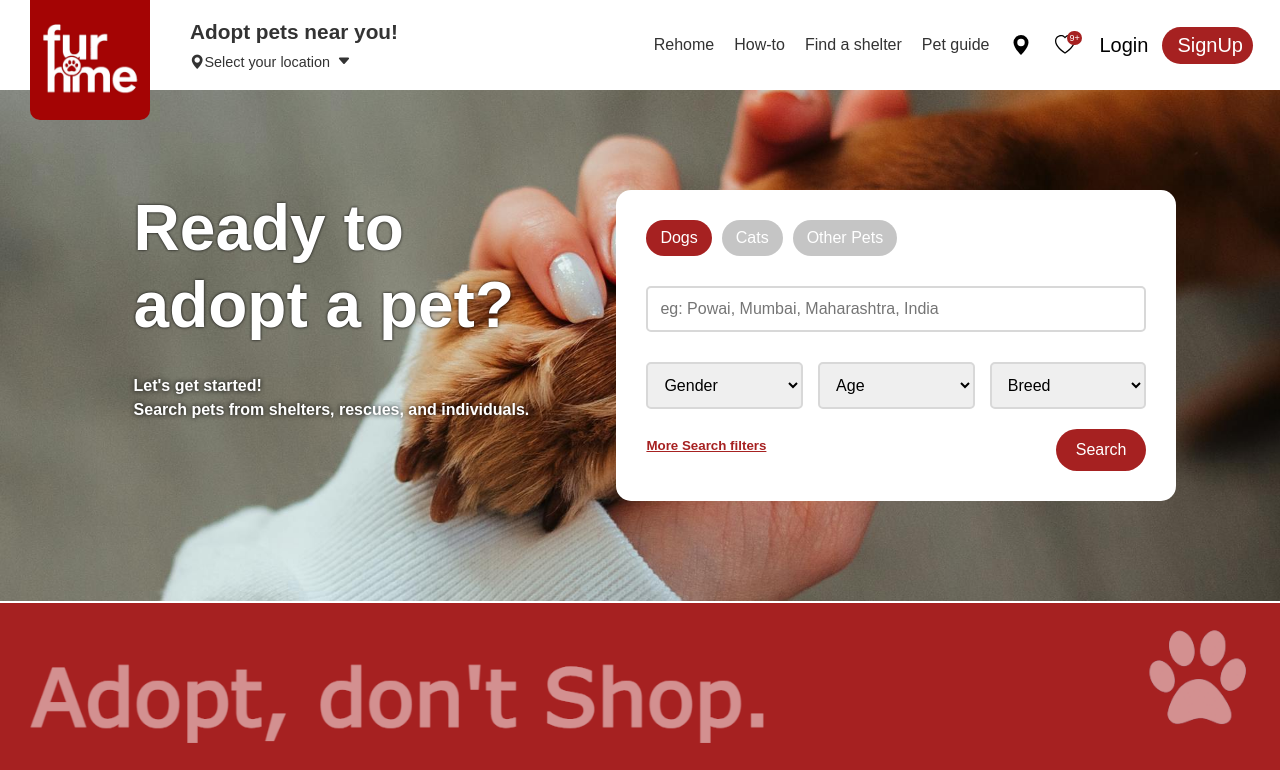
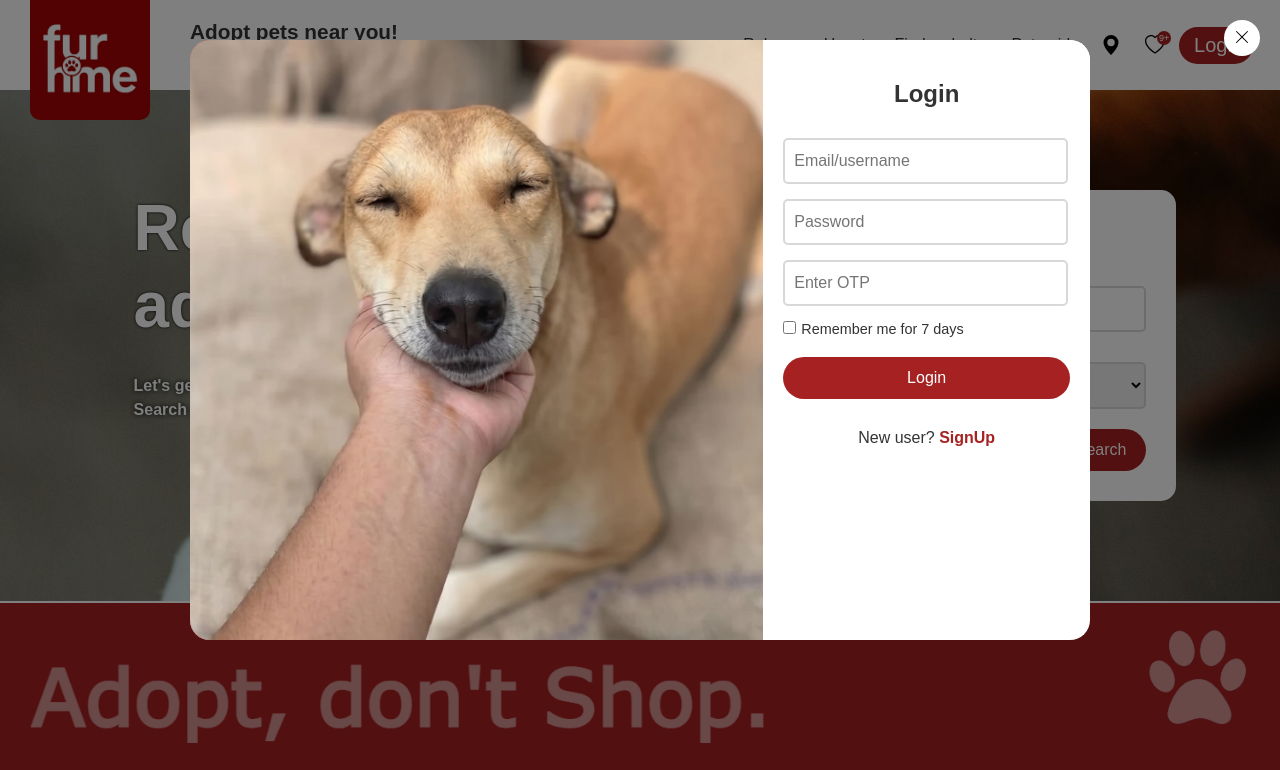
Before and after one commit to A69V/furhome-prod, a plain HTML site: page public/index.html in a window 1280 px wide. Both pictures are taken after a click on the button "Login". Shown: the top 770 px of the page. Drawn offline with nearby package versions, Linux system fonts and the light colour scheme.

Commit message:
add login/signup modal

```diff
--- a/public/index.html
+++ b/public/index.html
@@ -14,6 +14,59 @@
 </head>
 
 <body>
+  <!-- modals -->
+  <div class="login-signup-modal not-in-use">
+    <button id="closeModal" onclick="openCloseLoginModal()"><svg xmlns="http://www.w3.org/2000/svg" width="16" height="16" fill="currentColor" class="bi bi-x-lg" viewBox="0 0 16 16">
+  <path d="M2.146 2.854a.5.5 0 1 1 .708-.708L8 7.293l5.146-5.147a.5.5 0 0 1 .708.708L8.707 8l5.147 5.146a.5.5 0 0 1-.708.708L8 8.707l-5.146 5.147a.5.5 0 0 1-.708-.708L7.293 8z"/>
+</svg></button>
+    <div class="login-signup-form-container">
+      <div class="img-slide">
+        <img src="./assets/images/login-signup-img.jpg" alt="">
+      </div>
+      <div class="login-signup-form">
+        <img src="./assets/images/logo_full.png"  alt="" class="branding-logo">
+        <div id="login-form">
+        <form action="/login" method="post" id="loginForm" class="">
+          <h2>Login</h2>
+          <input type="text" name="email"  placeholder="  Email/username">
+          <input type="password" name="password"  placeholder="  Password">
+          <input type="text" name="authcode" placeholder="  Enter OTP">
+          <p><input type="checkbox">Remember me for 7 days</p>
+          <button type="submit">Login</button>
+        </form>
+        <p>New user? <button id="enableSignUp">SignUp</button></p>
+      </div>
+        <div id="signup-form" class="not-in-use">
+        <form action="/signup" method="post" id="signupForm" >
+          <h2>SignUp</h2>
+          <input type="text" name="name" placeholder=" Full Name">
+          <input type="text" name="email" placeholder=" Email id">
+          <input type="password" name="password" placeholder=" Create Password">
+          <input type="password" name="conf-password" placeholder=" Confirm Password">
+          <input type="text" name="authcode" placeholder=" Enter OTP">
+          <p><input type="checkbox">I agree to all <a href="#">Terms</a> &amp; <a href="#">Privacy Policy</a></p>
+          <button type="submit">SignUp</button>
+        </form>
+        <p>Already registered? <button id="disableSignUp" >Login</button></p>
+        </div>
+      </div>
+    </div>
+  </div>
+<script>
+  document.getElementById("disableSignUp").addEventListener('click', function(){
+    document.getElementById("login-form").classList.toggle("not-in-use");
+    document.getElementById("signup-form").classList.toggle("not-in-use");
+  })
+  document.getElementById("enableSignUp").addEventListener('click', function(){
+    document.getElementById("login-form").classList.toggle("not-in-use");
+    document.getElementById("signup-form").classList.toggle("not-in-use");
+  })
+  function openCloseLoginModal(){
+    document.querySelector(".login-signup-modal").classList.toggle("not-in-use");
+  }
+
+</script>
+  <!-- visible contents -->
   <header>
     <div class="top-head">
       <div class="left-side-top-head">
@@ -59,9 +112,9 @@
 </svg>
 <span id="nofi-c-badge">9+</span></button>-->
         <button class="thr-btn" title="Shop"><svg xmlns="http://www.w3.org/2000/svg" width="20" height="20"
-          fill="currentColor" class="bi bi-geo-alt-fill" viewBox="0 0 16 16">
-          <path d="M8 16s6-5.686 6-10A6 6 0 0 0 2 6c0 4.314 6 10 6 10m0-7a3 3 0 1 1 0-6 3 3 0 0 1 0 6" />
-        </svg></button>
+            fill="currentColor" class="bi bi-geo-alt-fill" viewBox="0 0 16 16">
+            <path d="M8 16s6-5.686 6-10A6 6 0 0 0 2 6c0 4.314 6 10 6 10m0-7a3 3 0 1 1 0-6 3 3 0 0 1 0 6" />
+          </svg></button>
         <button class="thr-btn" title="My Favourites"><svg xmlns="http://www.w3.org/2000/svg" width="20" height="20"
             fill="currentColor" class="bi bi-heart" viewBox="0 0 16 16">
             <path
@@ -69,13 +122,13 @@
           </svg>
           <span id="nofi-c-badge">9+</span></button>
 
-        <button class="thr-btn" title="Login"><span class="sr-th-ico"><svg xmlns="http://www.w3.org/2000/svg" width="30"
+        <!--<button class="thr-btn" title="Login"><span class="sr-th-ico"><svg xmlns="http://www.w3.org/2000/svg" width="30"
               height="30" fill="currentColor" class="bi bi-person-circle" viewBox="0 0 16 16">
               <path d="M11 6a3 3 0 1 1-6 0 3 3 0 0 1 6 0" />
               <path fill-rule="evenodd"
                 d="M0 8a8 8 0 1 1 16 0A8 8 0 0 1 0 8m8-7a7 7 0 0 0-5.468 11.37C3.242 11.226 4.805 10 8 10s4.757 1.225 5.468 2.37A7 7 0 0 0 8 1" />
-            </svg> </span><span class="sr-th-txt">Login</span></button>
-        <button class="thr-btn cart-btn"><span>SignUp</span></button>
+            </svg> </span><span class="sr-th-txt">Login</span></button>-->
+        <button class="thr-btn cart-btn" onclick="openCloseLoginModal()"><span>Login</span></button>
       </div>
     </div>
   </header>
@@ -151,7 +204,7 @@
     <div class="footer-message">
       <img src="assets/images/footer-message.png" alt="Adotp, do not Shop. Rehome, do not Abandon." draggable="false">
     </div>
-     <div class="footer">
+    <div class="footer not-in-use">
       <div class="footer-links">
         <div class="footer-links-child">
           <h3>Useful links</h3>
--- a/public/styles/responsive.css
+++ b/public/styles/responsive.css
@@ -122,6 +122,28 @@ font-size: 1.5em;
 .thr-btn[title="Login"]{
 display: none;
 }
+.login-signup-modal{
+  background-color: white;
+}
+.login-signup-form-container{
+  max-width: 100%;
+}
+.login-signup-form-container .img-slide{
+display: none;
+}
+.login-signup-form{
+  border: none;
+  width: 100%;
+  margin-top: 15%;
+}
+.branding-logo{
+  display: inline-block;
+  width: 30%;
+  position: absolute;
+  left: 0;
+  top: 0;
+  margin: 20px;
+}
 .hero-landing{
 flex-direction: column;
 align-items: center;
--- a/public/styles/style.css
+++ b/public/styles/style.css
@@ -529,7 +529,6 @@ border-color: #a62121;
     border: none;
     border-radius: 50px;
     cursor: pointer;
-    float: right;
     margin-top: 10px;
     transition: background-color 0.3s;
   }
@@ -570,3 +569,116 @@ position: absolute;
 .nav-menu{
 display: none;
 }
+
+/* login signup modal */
+
+.login-signup-modal {
+      display: block;
+      position: fixed;
+      width: 100vw;
+      height: 100vh;
+      z-index: 9999;
+      background-color: rgba(0, 0, 0, 0.5);
+    }
+    #closeModal{
+      padding: 10px;
+    }
+    .login-signup-form-container {
+      background-color: white;
+      max-width: 900px;
+      max-height: 600px;
+      margin: 40px auto;
+      border-radius: 20px;
+      display: flex;
+      flex-direction: row;
+      align-items: flex-start;
+      justify-content: center;
+      align-self: center;
+      overflow: hidden;
+    }
+    .login-signup-form-container .img-slide{
+    width: 66%;
+    display: block;
+    text-align: center;
+    background-color: #a62121;
+    overflow: hidden;
+    }
+    .login-signup-form-container .img-slide img{
+      width: 100%;
+      height: 600px;
+      position: relative;
+    }
+    .login-signup-form{
+      width: 33%;
+      text-align: center;
+      padding: 30px 20px;
+      background-color: white;
+    }
+    .login-signup-form form{
+      display: block;
+    }
+    .login-signup-form h2{
+      padding: 10px;
+      margin-bottom: 20px;
+    }
+    .login-signup-form p{
+      margin: 10px;
+    }
+    .login-signup-form form p{
+     display:block;
+     text-align: left;
+     margin: 0;
+     font-size: .9rem;
+    }
+    .login-signup-form p button{
+      background-color: transparent;
+      color:#a62121;
+      font-weight: bold;
+      font-size: 1rem;
+      border: none;
+      outline: none;
+      cursor: pointer;
+    }
+    .login-signup-form input[type="password"], input[type="text"] {
+      padding: 12px 0px;
+      font-size: 1rem;
+      border: 2px solid #d8d8d8;
+      border-radius: 5px;
+      width: 98%;
+      outline: none;
+      margin-bottom: 15px;
+      display: block;
+    }
+    .login-signup-form input:focus {
+      border-color: #a62121;
+    }
+.login-signup-form input[type="checkbox"]{
+  accent-color: #a62121;
+  margin-right: 5px;
+}
+.login-signup-form a{
+  color: #a62121;
+  font-weight: bold;
+  text-decoration: none;
+}
+#closeModal{
+  position: absolute;
+  right: 0;
+  border: none;
+  margin: 20px;
+  background-color: white;
+  padding: 9px 10px 8px;
+  border-radius: 50%;
+  cursor: pointer;
+}
+.branding-logo{
+  display: none;
+}
+.login-signup-form button[type="submit"]{
+  padding: 12px 30px;
+  width: 100%;
+  margin: 20px 0;
+}
+   .not-in-use {
+      display: none;
+    }
```
Also changed, not shown: public/assets/images/login-signup-img.jpg (added), public/login.html (deleted), public/signup.html (deleted).
